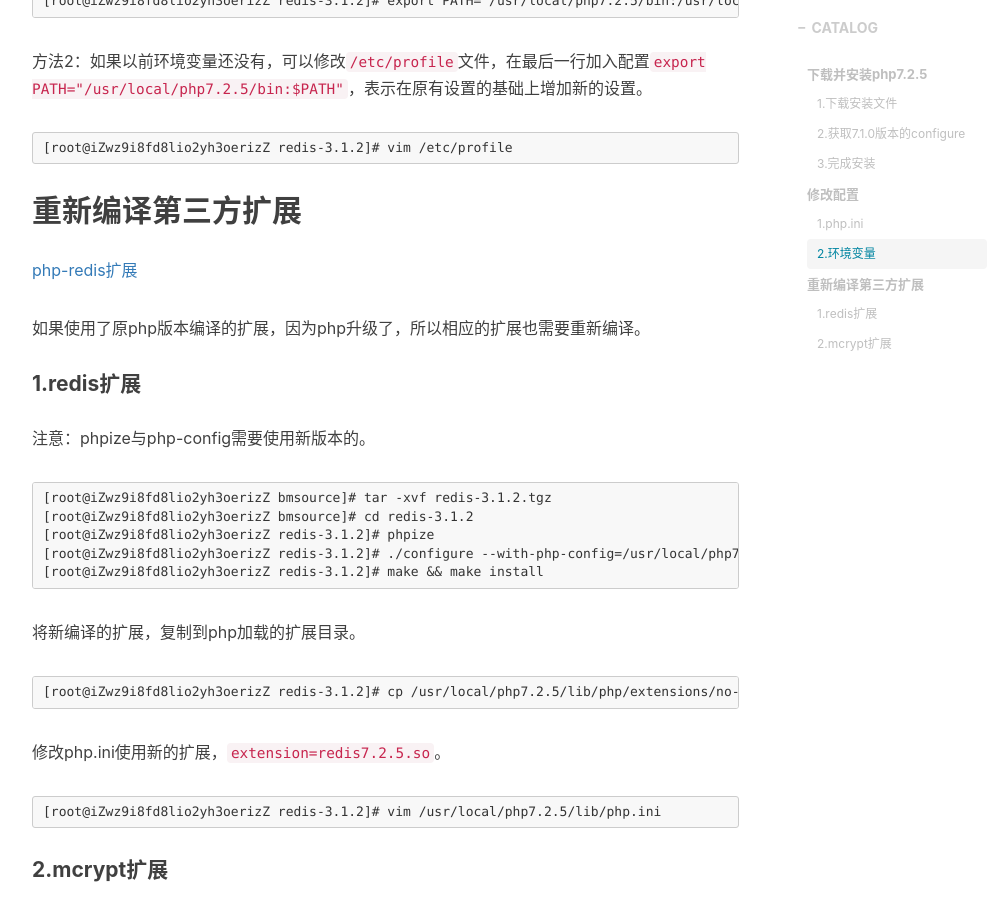
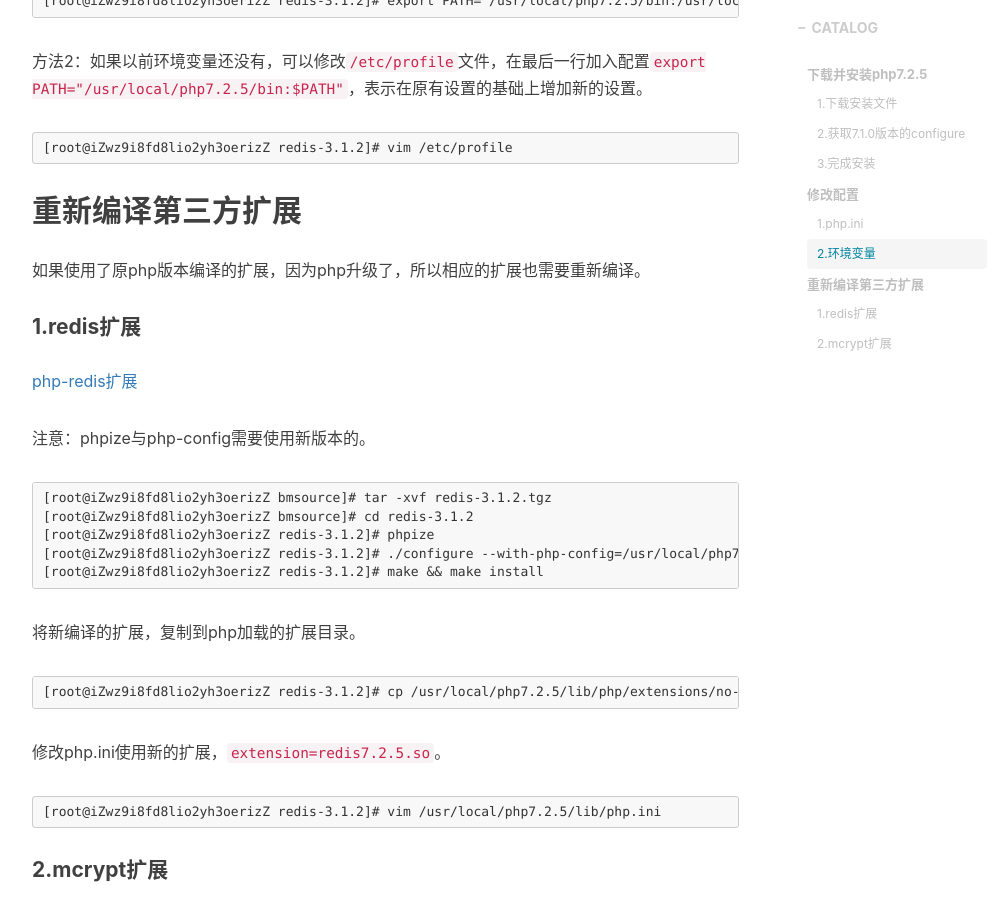
Before and after one commit to xuanxuan2016/xuanxuan2016.github.io, a Jekyll site: the page built from _posts/2018-05-06-upgrading-php7.1.0-to-php7.2.5.md, in a window 1280 px wide and 900 px high, scrolled down 2232 px. Shown: the whole window, without its empty margins (233-1229 px from the left). Built offline with Jekyll 4.4.1, drawn with Linux system fonts in a browser that asks for light colours; nearby versions of some CDN libraries; comment, search, counter and statistics services are not loaded.

````diff
--- a/_posts/2018-05-06-upgrading-php7.1.0-to-php7.2.5.md
+++ b/_posts/2018-05-06-upgrading-php7.1.0-to-php7.2.5.md
@@ -73,13 +73,14 @@ PATH=/usr/local/php/bin:/usr/local/sbin:/usr/local/bin:/usr/sbin:/usr/bin:/root/
 ```
 ## 重新编译第三方扩展
 
-[php-redis扩展](http://pecl.php.net/package/redis)
-
 <p>
 如果使用了原php版本编译的扩展，因为php升级了，所以相应的扩展也需要重新编译。
 </p>
 
 #### 1.redis扩展
+
+[php-redis扩展](http://pecl.php.net/package/redis)
+
 注意：phpize与php-config需要使用新版本的。
 ```linux
 [root@iZwz9i8fd8lio2yh3oerizZ bmsource]# tar -xvf redis-3.1.2.tgz
````
